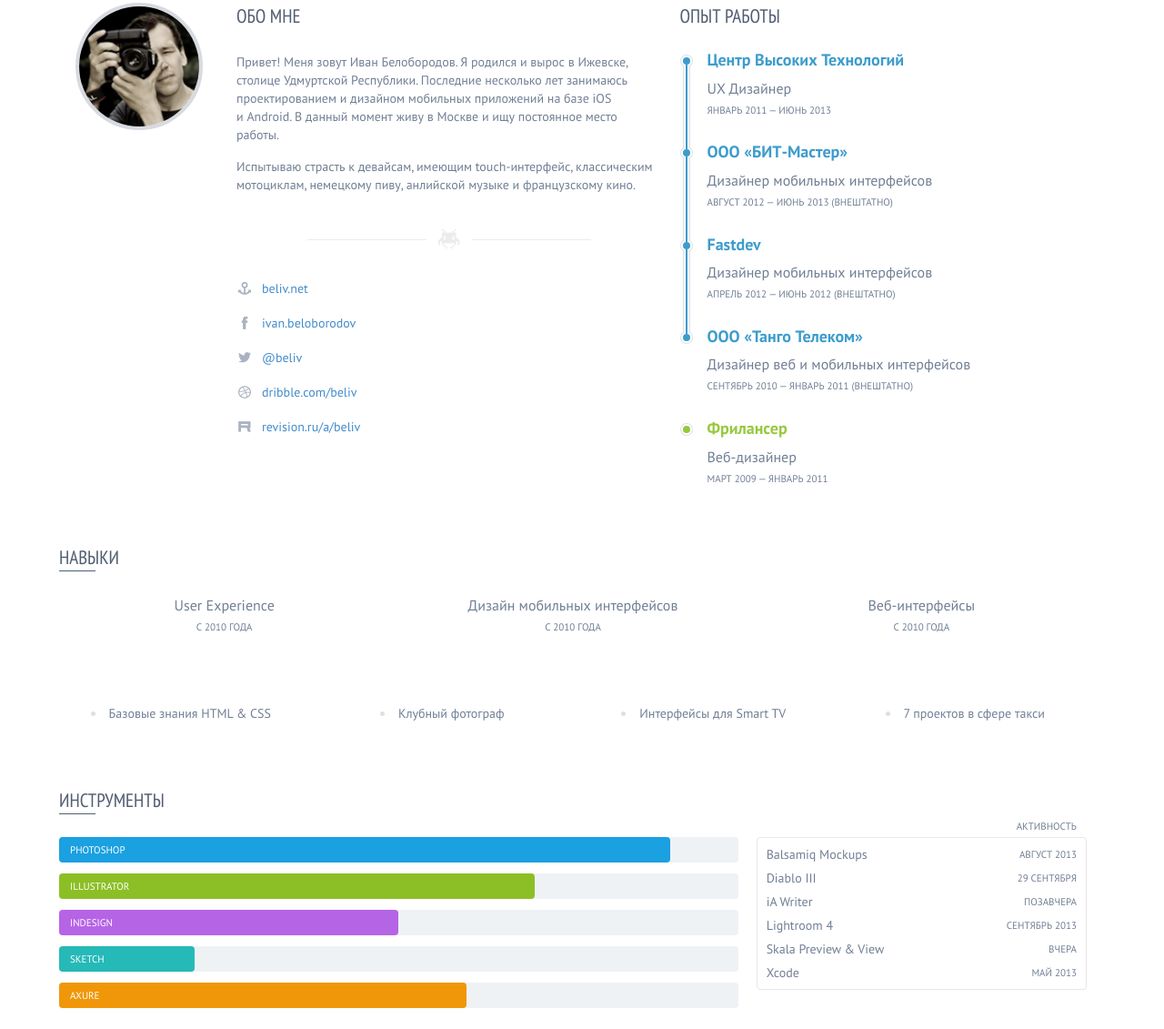
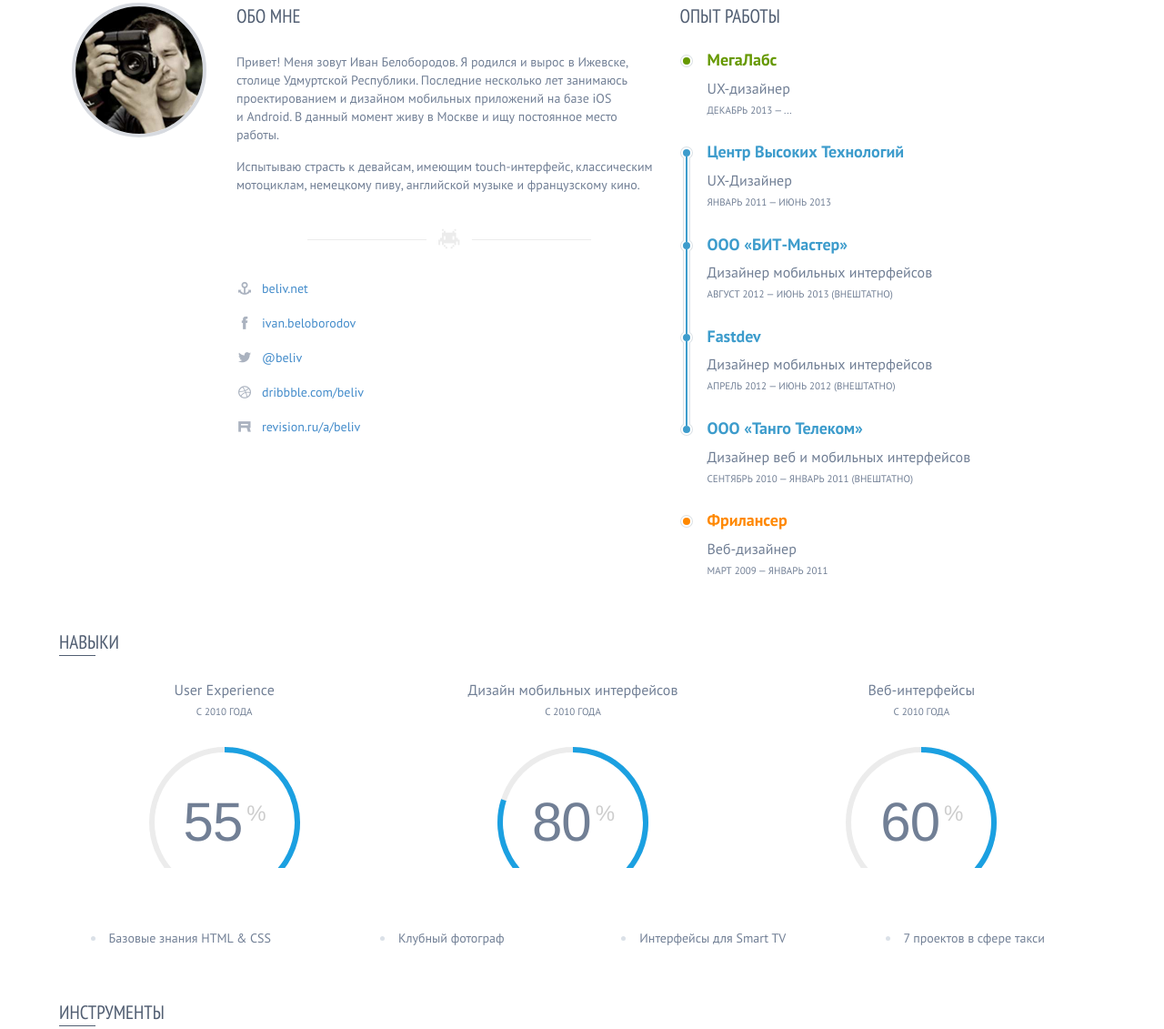
Before and after one commit to smolnikov/blvwork, a website: page index.html in a window 1280 px wide. Shown: the part 52-1183 px from the top of the page at 91% size. Drawn offline with Linux system fonts and the light colour scheme; files that its build step writes are made by us from their sources; files whose address does not match are found by name.

Commit message:
Added scripts and some style fixes

```diff
--- a/index.html
+++ b/index.html
@@ -3,21 +3,28 @@
 <head>
 	<meta charset="UTF-8">
 	<meta name="viewport" content="width=device-width">
+	<meta property="og:url" content="http://www.beliv.net/work/">
+	<meta property="og:title" content="Ivan Beloborodov — UX Designer">
+	<meta property="og:description" content="Привет! Меня зовут Иван Белобородов. Я&nbsp;родился и&nbsp;вырос в&nbsp;Ижевске, столице Удмуртской Республики. Последние несколько лет занимаюсь проектированием и&nbsp;дизайном мобильных приложений на&nbsp;базе iOS и&nbsp;Android. В&nbsp;данный момент живу в&nbsp;Москве и&nbsp;ищу постоянное место работы.">
+	<meta property="og:image" content="http://www.beliv.net/work/static/img/beliv2x.jpg">
 	<title>Ivan Beloborodov — UX Designer</title>
 	<!--[if lt IE 9]><script src="static/js/html5shiv.js"></script><![endif]-->
 	<link href='http://fonts.googleapis.com/css?family=PT+Sans:400,700|PT+Sans+Narrow&subset=latin,cyrillic' rel='stylesheet' type='text/css'>
 	<link rel="stylesheet" href="static/css/blvwork.css">
+	<link rel="shortcut icon" href="/favicon.ico">
 </head>
 <body>
 	<div class="container page">
 		<div class="row">
 			<section class="section section-photo centered col-md-2">
-				<img src="static/img/beliv2x.jpg" alt="" class="img-circle img-bordered photo__image">
+				<div class="photo__wrapper img-circle">
+					<img src="static/img/beliv2x.jpg" alt="" class="photo__image img-circle">
+				</div>
 			</section>
-			<section class="section section-about col-md-5">
+			<section class="section section-about col-md-5 col-sm-6">
 				<h2 class="subtitle">Обо мне</h2>
 				<p>Привет! Меня зовут Иван Белобородов. Я&nbsp;родился и&nbsp;вырос в&nbsp;Ижевске, столице Удмуртской Республики. Последние несколько лет занимаюсь проектированием и&nbsp;дизайном мобильных приложений на&nbsp;базе iOS и&nbsp;Android. В&nbsp;данный момент живу в&nbsp;Москве и&nbsp;ищу постоянное место работы.</p>
-				<p>Испытываю страсть к&nbsp;девайсам, имеющим touch-интерфейс, классическим мотоциклам, немецкому пиву, анлийской музыке и&nbsp;французскому кино.</p>
+				<p>Испытываю страсть к&nbsp;девайсам, имеющим touch-интерфейс, классическим мотоциклам, немецкому пиву, английской музыке и&nbsp;французскому кино.</p>
 				<ul class="about__links">
 					<li class="about__links__item">
 						<a href="http://beliv.net" class="about__link about__link-site js-out">beliv.net</a>
@@ -29,19 +36,24 @@
 						<a href="http://twitter.com/beliv" class="about__link about__link-twitter js-out">@beliv</a>
 					</li>
 					<li class="about__links__item">
-						<a href="http://dribble.com/beliv" class="about__link about__link-dribble js-out">dribble.com/beliv</a>
+						<a href="http://dribbble.com/beliv" class="about__link about__link-dribble js-out">dribbble.com/beliv</a>
 					</li>
 					<li class="about__links__item">
 						<a href="http://beliv.net" class="about__link about__link-revision js-out">revision.ru/a/beliv</a>
 					</li>
 				</ul>
 			</section>
-			<section class="section section-experience col-md-5">
+			<section class="section section-experience col-md-5 col-sm-6">
 				<h2 class="subtitle">Опыт работы</h2>
 				<ul class="experience__list">
+					<li class="experience__list__item experience__list__item-now experience__list__item-single">
+						<div class="experience__company">МегаЛабс</div>
+						<div class="experience__position">UX-дизайнер</div>
+						<div class="experience__period">Декабрь 2013 — ...</div>
+					</li>
 					<li class="experience__list__item experience__list__item-first">
 						<div class="experience__company">Центр Высоких Технологий</div>
-						<div class="experience__position">UX Дизайнер</div>
+						<div class="experience__position">UX-Дизайнер</div>
 						<div class="experience__period">Январь 2011&nbsp;&mdash; Июнь 2013</div>
 					</li>
 					<li class="experience__list__item">
@@ -73,14 +85,17 @@
 				<li class="skill skill-primary centered col-md-4">
 					<div class="skill__name skill__name-primary">User Experience</div>
 					<div class="skill__since skill__since-primary">с 2010 года</div>
+					<div class="skill__progress skill__progress-primary js-skill__progress" data-progress="55"></div>
 				</li>
 				<li class="skill skill-primary centered col-md-4">
 					<div class="skill__name skill__name-primary">Дизайн мобильных интерфейсов</div>
 					<div class="skill__since skill__since-primary">с 2010 года</div>
+					<div class="skill__progress skill__progress-primary js-skill__progress" data-progress="80"></div>
 				</li>
 				<li class="skill skill-primary centered col-md-4">
 					<div class="skill__name skill__name-primary">Веб-интерфейсы</div>
 					<div class="skill__since skill__since-primary">с 2010 года</div>
+					<div class="skill__progress skill__progress-primary js-skill__progress" data-progress="60"></div>
 				</li>
 			</ul>
 			<ul class="skills skills-secondary row col-md-12">
@@ -103,19 +118,19 @@
 			<div class="col-md-12 row">
 				<ul class="progress col-md-8 col-sm-8">
 					<div class="progress__bar">
-						<div class="progress__bar__ready" style="width: 90%">Photoshop</div>
+						<div class="progress__bar__ready js-progress__bar__ready" data-progress="90">Photoshop</div>
 					</div>
 					<div class="progress__bar">
-						<div class="progress__bar__ready progress__bar__ready-green" style="width: 70%">Illustrator</div>
+						<div class="progress__bar__ready progress__bar__ready-green js-progress__bar__ready" data-progress="70">Illustrator</div>
 					</div>
 					<div class="progress__bar">
-						<div class="progress__bar__ready progress__bar__ready-purple" style="width: 50%">Indesign</div>
+						<div class="progress__bar__ready progress__bar__ready-purple js-progress__bar__ready" data-progress="50">Indesign</div>
 					</div>
 					<div class="progress__bar">
-						<div class="progress__bar__ready progress__bar__ready-teal" style="width: 20%">Sketch</div>
+						<div class="progress__bar__ready progress__bar__ready-teal js-progress__bar__ready" data-progress="20">Sketch</div>
 					</div>
 					<div class="progress__bar">
-						<div class="progress__bar__ready progress__bar__ready-orange" style="width: 60%">Axure</div>
+						<div class="progress__bar__ready progress__bar__ready-orange js-progress__bar__ready" data-progress="60">Axure</div>
 					</div>
 				</ul>
 				<div class="col-md-4 col-sm-4">
@@ -200,5 +215,6 @@
 			<img src="static/img/bill2x.jpg" alt="" class="img-circle footer__image">
 		</footer>
 	</div>
+	<script src="static/js/blvwork.min.js"></script>
 </body>
 </html>
--- a/static/css/style.css
+++ b/static/css/style.css
@@ -34,6 +34,7 @@ p {
 ul {
 	list-style: none;
 	padding-left: 0;
+	margin: 0;
 }
 
 .page {
@@ -47,10 +48,6 @@ ul {
 
 .centered {
 	text-align: center;
-}
-
-.img-bordered {
-	border: solid 4px #d7dae0;
 }
 
 .subtitle {
@@ -69,11 +66,16 @@ ul {
 		background: #515e72;
 	}
 
+.photo__wrapper {
+	display: inline-block;
+	width: 148px;
+	height: 148px;
+	border: solid 4px #d7dae0;
+}
+
 .photo__image {
 	width: 140px;
 	height: 140px;
-	/*-webkit-transform: scale(0);
-	transition: -webkit-transform .5s ease;	*/
 }
 
 .about__links {
@@ -188,18 +190,14 @@ ul {
 	.experience__list__item {
 		padding: 0 0 30px 30px;
 		position: relative;
-		/*background: url(../img/timeline_line.png) 3px 0 repeat-y;*/
 	}
 
+	.experience__list__item:last-child {
+		padding-bottom: 0
+	}
+
+
 	.experience__list__item:before {
-		/*display: block;
-		position: absolute;
-		top: 0;
-		left: 0;
-		content: '';
-		width: 14px;
-		height: 15px;
-		background: url(../img/timeline_bullets.png) -14px 0 no-repeat;*/
 		display: block;
 		content: '';
 		position: absolute;
@@ -230,33 +228,44 @@ ul {
 	}
 
 	.experience__list__item-first:before {
-		/*background-position: 0 0;*/
+
 
 	}
 
 	.experience__list__item-last {
-		/*background: none;*/
+
 	}
 
 		.experience__list__item-last:before {
-			/*background-position: -28px 0;*/
+
 		}
 
 		.experience__list__item-last:after {
 			display: none;
 		}
 
-	.experience__list__item-single {
-		/*background: none;*/
+	.experience__list__item-freelance {
+
 	}
 
-		.experience__list__item-single:before {
-			/*background-position: -42px 0;*/
-			background: #96c93c;
+		.experience__list__item-freelance:before {
+			background: #FF8800;
 		}
+
+	.experience__list__item-single {
+
+	}
 
 		.experience__list__item-single:after {
 			display: none;
+		}
+
+	.experience__list__item-now {
+
+	}
+
+		.experience__list__item-now:before {
+			background: #669900;
 		}
 
 .experience__company {
@@ -269,7 +278,11 @@ ul {
 }
 
 	.experience__list__item-freelance .experience__company {
-		color: #96c93c;
+		color: #FF8800;
+	}
+
+	.experience__list__item-now .experience__company {
+		color: #669900;
 	}
 
 .experience__position {
@@ -300,6 +313,37 @@ ul {
 		font-size: 11px;
 		text-transform: uppercase;
 	}
+
+	.skill__progress-primary {
+		width: 200px;
+		height: 200px;
+		margin: 10px auto 0;
+		position: relative;
+	}
+
+		.skill__progress__percent {
+			font-size: 60px;
+			position: absolute;
+			top:0;
+			left: 0;
+			width: 100%;
+			height: 100%;
+			line-height: 200px;
+			vertical-align: middle;
+			text-align: center;
+			font-family: "HelveticaNeue-UltraLight", "Helvetica Neue UltraLight", "HelveticaNeue-Light", "Helvetica Neue Ligth", "Helvetica Neue", "PT Sans Narrow", "Roboto", Helvetica, Arial, "Lucida Grande", sans-serif;
+			letter-spacing: -1px;
+			font-weight: 300;
+		}
+
+			.skill__progress__percent__sign {
+				display: inline-block;
+				font-size: 24px;
+				margin-top: -10px;
+				margin-left: 5px;
+				color: #cdcdcd;
+				vertical-align: top;
+			}
 
 .skill-secondary {
 	margin-bottom: 0;
@@ -335,8 +379,10 @@ ul {
 		background: #1ba0e1;
 		border-radius: 4px;
 		height: 100%;
+		width: 0;
 		padding: 0 12px;
 		overflow: hidden;
+		transition: all 1s ease;
 	}
 
 		.progress__bar__ready-green {
@@ -395,6 +441,10 @@ ul {
 		margin-bottom: 30px;
 	}
 
+	.project:last-child {
+		margin-bottom: 0;
+	}
+
 	.project__name {
 
 	}
@@ -407,7 +457,6 @@ ul {
 	.project__image {
 		margin-top: 15px;
 	}
-
 
 
 .interest {
@@ -458,13 +507,9 @@ ul {
 		margin-bottom: 55px;
 	}
 
-		.section-experience {
-			margin-bottom: 20px;
-		}
-
 
 	.skill {
-		margin-bottom: 55px;
+		margin-bottom: 15px;
 	}
 
 	.skill-secondary {
--- a/static/js/script.js
+++ b/static/js/script.js
@@ -1,26 +1,62 @@
-var s = Snap(200, 200);
+if ( 'querySelector' in document && 'addEventListener' in window && Array.prototype.forEach ) {
+    var circleProgressBarPlaceholders = document.querySelectorAll('.js-skill__progress'),
+    	lineProgressBars = document.querySelectorAll('.js-progress__bar__ready');
+    var xmlns = "http://www.w3.org/2000/svg";
 
-var g = s.gradient("l(0, 0, 1, 1)#000-#f00-#fff");
+	[].forEach.call(circleProgressBarPlaceholders, function(progressBar) {
+		var svgElement = document.createElementNS (xmlns, 'svg');
+		progressBar.appendChild(svgElement);
 
-var c = s.path('M100 0A100 100 0 0 1 100 200');
+		var canvasSize = 200,
+			centre = canvasSize / 2,
+			radius = canvasSize * 0.8 / 2,
+			s = Snap(svgElement),
+			path = "",
+			arc = s.path(path),
+			startY = centre - radius,
+			percent = progressBar.getAttribute('data-progress');
 
-var _transformedPath = c.transform('M100 0A100 100 0 0 1 100 200');
-c.animate({path: _transformedPath}, 1000);
+		var progressPlaceholder = s.circle(centre, centre, radius);
+			progressPlaceholder.attr({
+				stroke: '#ececec',
+				fill: 'none',
+				strokeWidth: 6
+			});
 
+		var percentDiv = document.createElement('div');
+			percentDiv.className = 'skill__progress__percent';
+			progressBar.appendChild(percentDiv);
 
+		function run(percent) {
+			var endpoint = percent * 360;
+			Snap.animate(0, endpoint, function (val) {
+				arc.remove();
+				var d = val,
+					dr = d-90;
+					radians = Math.PI*(dr)/180,
+					endx = centre + radius*Math.cos(radians),
+					endy = centre + radius * Math.sin(radians),
+					largeArc = d>180 ? 1 : 0;
+					path = "M"+centre+","+startY+" A"+radius+","+radius+" 0 "+largeArc+",1 "+endx+","+endy;
 
+				arc = s.path(path);
+				arc.attr({
+					stroke: '#1ba0e1',
+					fill: 'none',
+					strokeWidth: 6
+				});
+				percentDiv.innerHTML = Math.round(val/360*100) +'<span class="skill__progress__percent__sign">%</span>';
+			}, 1000	, mina.easeinout);
+		}
 
-/*
-// Lets create big circle in the middle:
-var bigCircle = s.circle(100, 100, 97);
-// By default its black, lets change its attributes
+		run(percent/100);
+	});
 
+	[].forEach.call(lineProgressBars, function(progressBar) {
+		var percent = progressBar.getAttribute('data-progress');
+		setTimeout(function(){
+			progressBar.style.width = percent + '%';
+		}, 0);
 
-
-
-bigCircle.attr({
-    fill: "#ffffff",
-    stroke: g,
-    strokeWidth: 6
-});
-*/
+	});
+}
```
Also changed, not shown: Gruntfile.js (+10 -3 lines), static/css/blvwork.css, static/img/skills_gradient.png (added), static/js/blvwork.min.js (added), 1 other file.
